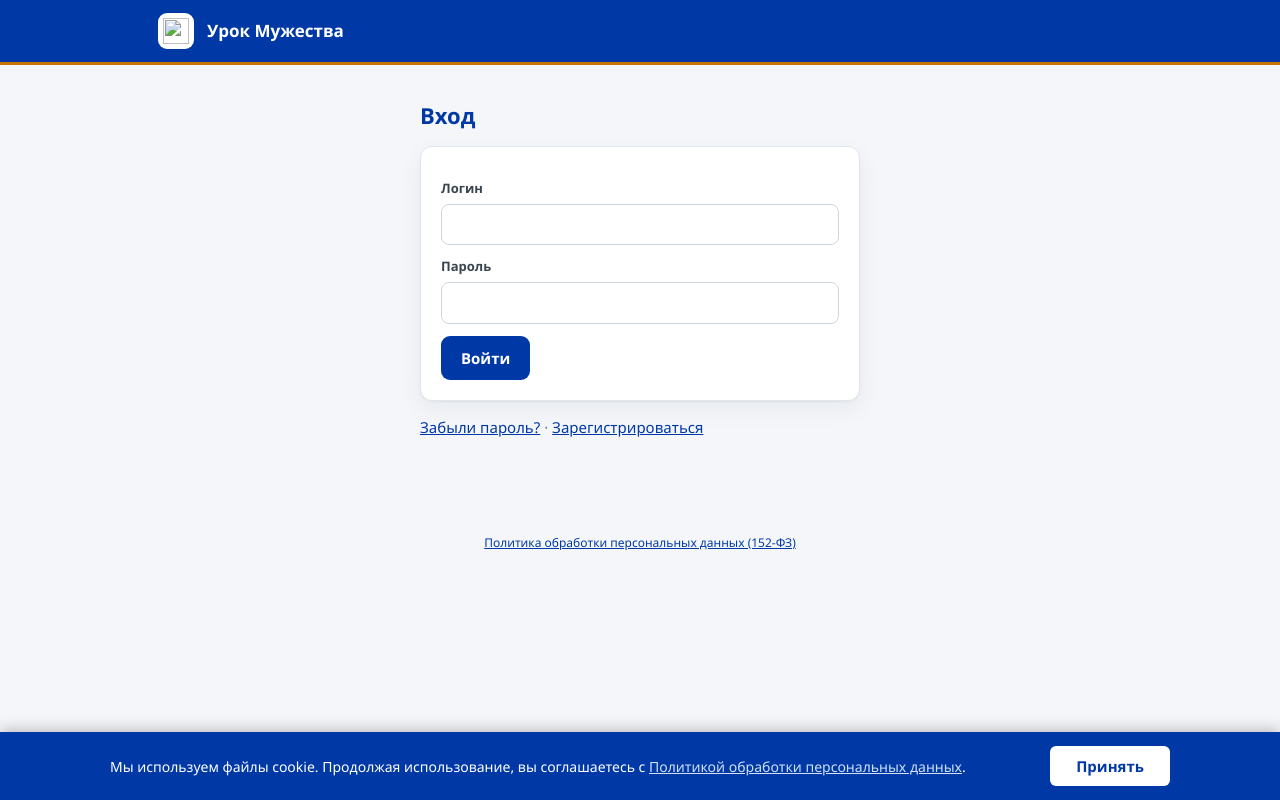
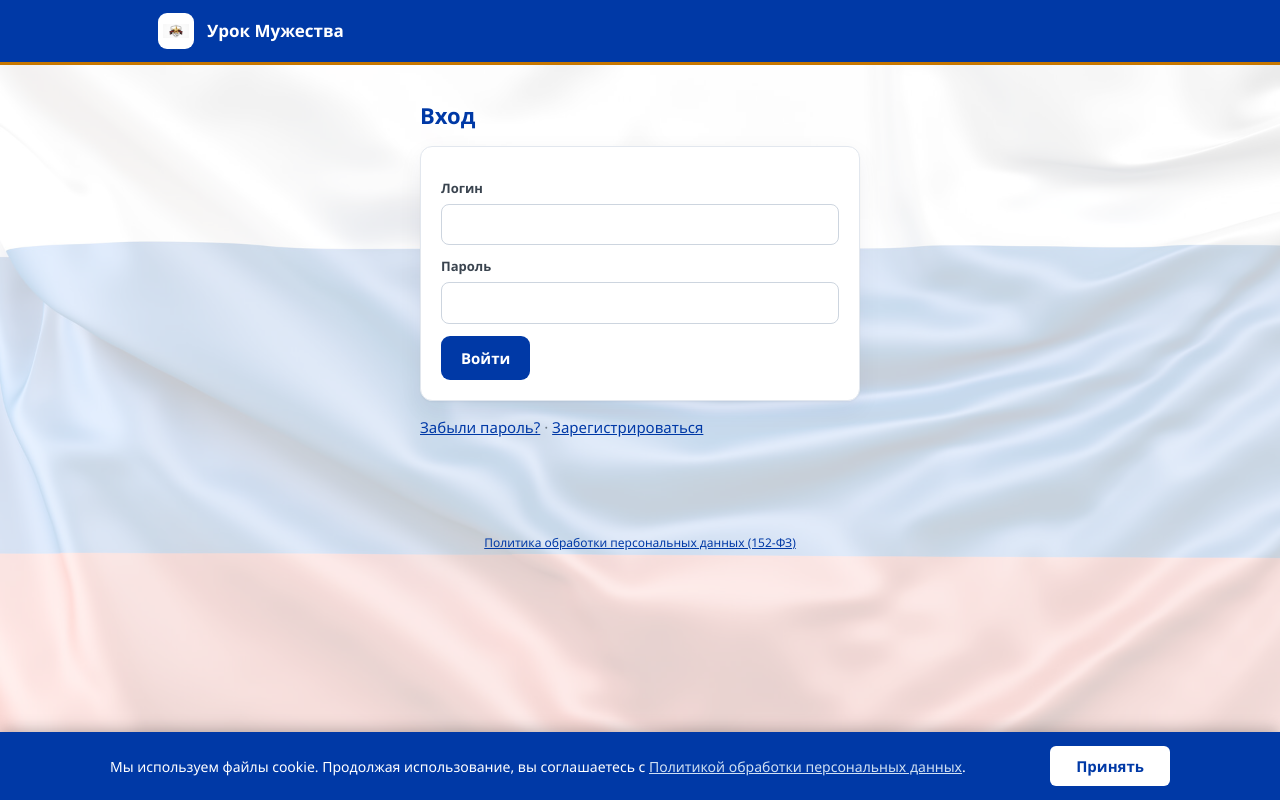
Before and after one commit to Max-KaiF/UrokMuzhestva72, a PHP site: page /index.php?p=flag-russia in a window 1280 px wide. Run offline with PHP 8.4, Linux system fonts and the light colour scheme; data that the repository does not hold is empty; some libraries are stand-ins or nearby versions.

Commit message:
Vendor favicon.ico and flag-russia.jpg, restore flag background
Pulled these two image assets from the live ISPmanager file listing —
they exist on hosting but were never committed to the repo, which is
why a previous cleanup pass mistook the flag-russia.jpg background
reference for dead/broken code and removed it. Restored that CSS rule
now that the actual file is tracked, and the header's favicon.ico
image reference now has a real file to point at.

```diff
--- a/style.css
+++ b/style.css
@@ -113,6 +113,7 @@ tbody tr.urgent:hover{background:#ffe0b2!important}
 /* ===== фирменная тема (флаг РФ) ===== */
 :root{--rf-blue:#0039A6;--rf-red:#D52B1E;}
 html,body,h1,h2,h3,h4,h5,p,a,span,div,button,input,select,textarea,label,table,th,td,li{font-family:"Segoe UI",Roboto,"PT Sans","Helvetica Neue",Arial,sans-serif !important;}
+body{background:linear-gradient(rgba(255,255,255,.78),rgba(255,255,255,.78)), url(flag-russia.jpg) center center / cover no-repeat fixed !important;color:#1a1a1a;}
 header.top{background:var(--rf-blue) !important;}
 header.top .brand h1, header.top .brand p, header.top .mark{color:#ffffff !important;}
 header.top .rolebadge{background:rgba(255,255,255,.18) !important;color:#fff !important;}
```
Also changed, not shown: favicon.ico (added), flag-russia.jpg (added).
